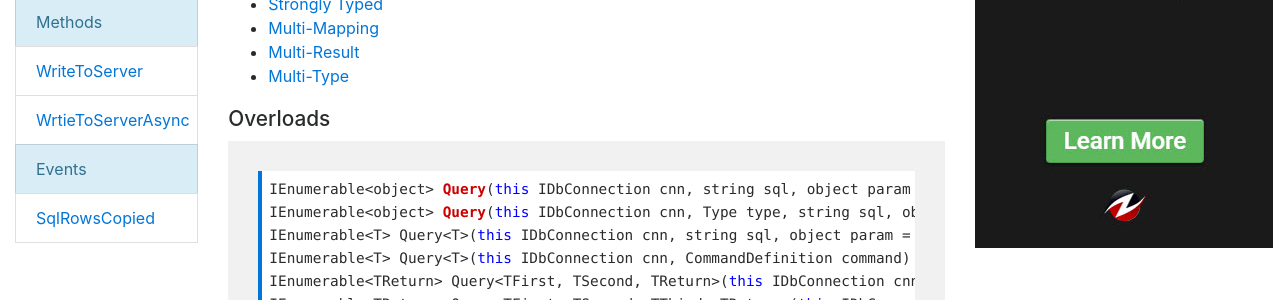
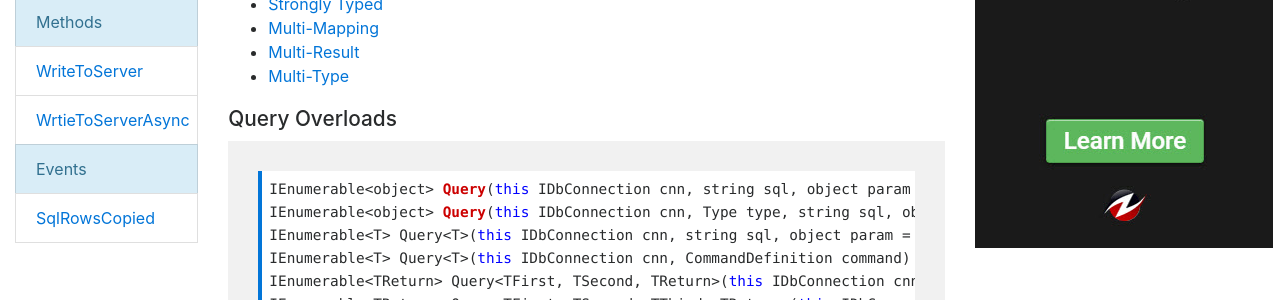
Before and after one commit to thiagopbarnabe/dapper-tutorial, a Jekyll site: the page built from docs/pages/api/query.md, in a window 1280 px wide. Shown: the part 679-979 px from the top of the page. Built offline with Jekyll 4.4.1, drawn with Linux system fonts in a browser that asks for light colours; nearby versions of some CDN libraries.

Commit message:
Update query.md

```diff
--- a/docs/pages/api/query.md
+++ b/docs/pages/api/query.md
@@ -17,7 +17,7 @@ The result can be from different type:
 - [Multi-Result](#query-multi-result)
 - [Multi-Type](#query-multi-type)
 
-### Overloads
+### Query Overloads
 
 {% highlight csharp %}
 IEnumerable<object> Query(this IDbConnection cnn, string sql, object param = null, IDbTransaction transaction = null, bool buffered = true, int? commandTimeout = null, CommandType? commandType = null)
```
